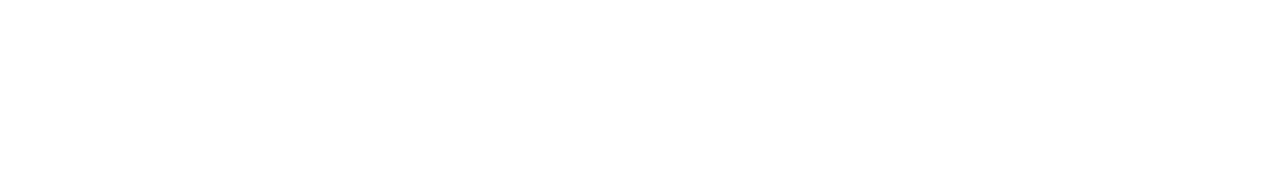
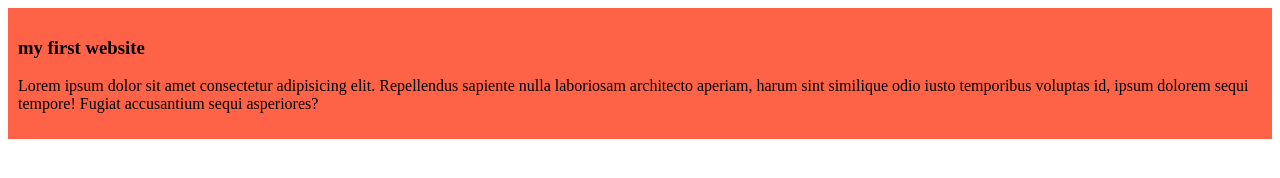
Before and after one commit to jahidur17/my-simple-website, a plain HTML site: page index.html in a window 1280 px wide. Drawn offline with Linux system fonts and the light colour scheme.

Commit message:
added the first blog

```diff
--- a/index.html
+++ b/index.html
@@ -3,9 +3,13 @@
 <head>
     <meta charset="UTF-8">
     <meta name="viewport" content="width=device-width, initial-scale=1.0">
-    <title>my simple website<title>
+    <title>my simple website</title>
+    <link rel="stylesheet" href="styles/blog.css">
 </head>
 <body>
-
+    <div>
+        <h3>my first website</h3>
+        <p>Lorem ipsum dolor sit amet consectetur adipisicing elit. Repellendus sapiente nulla laboriosam architecto aperiam, harum sint similique odio iusto temporibus voluptas id, ipsum dolorem sequi tempore! Fugiat accusantium sequi asperiores?</p>
+    </div>
 </body>
 </html>
--- /dev/null
+++ b/styles/blog.css
@@ -0,0 +1,4 @@
+div{
+    background-color: tomato;
+    padding: 10px;
+}
```
